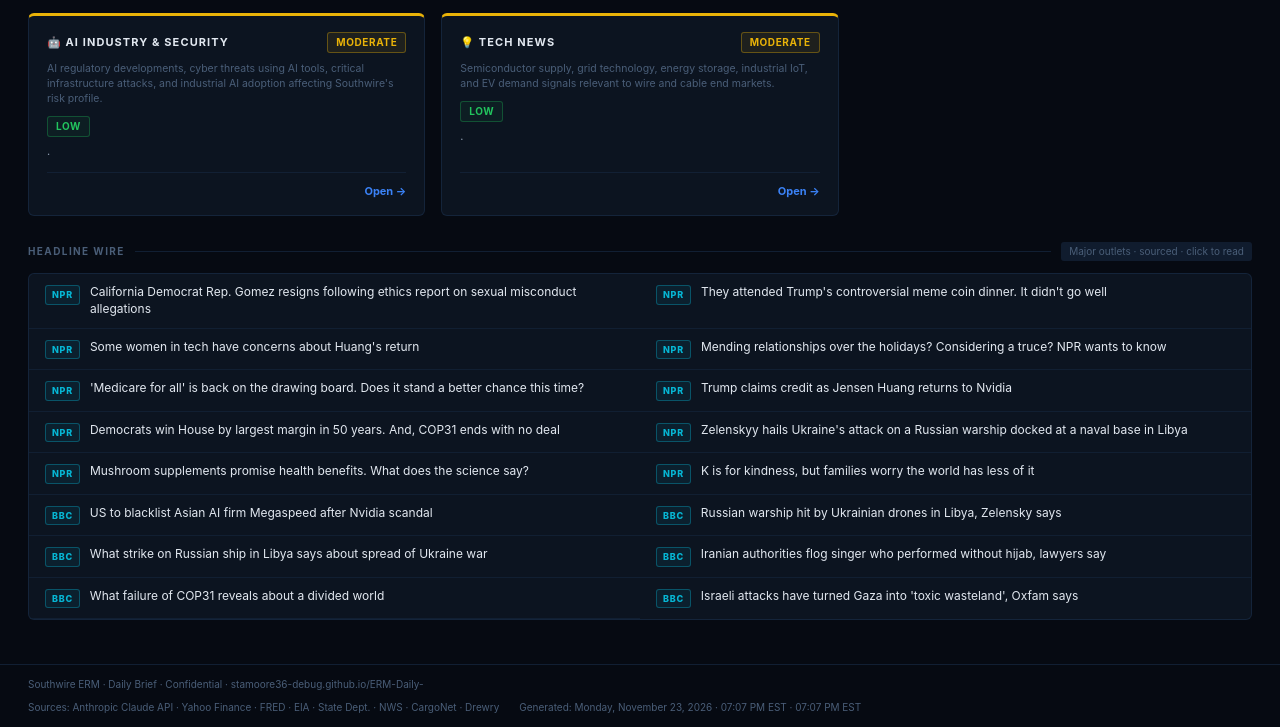
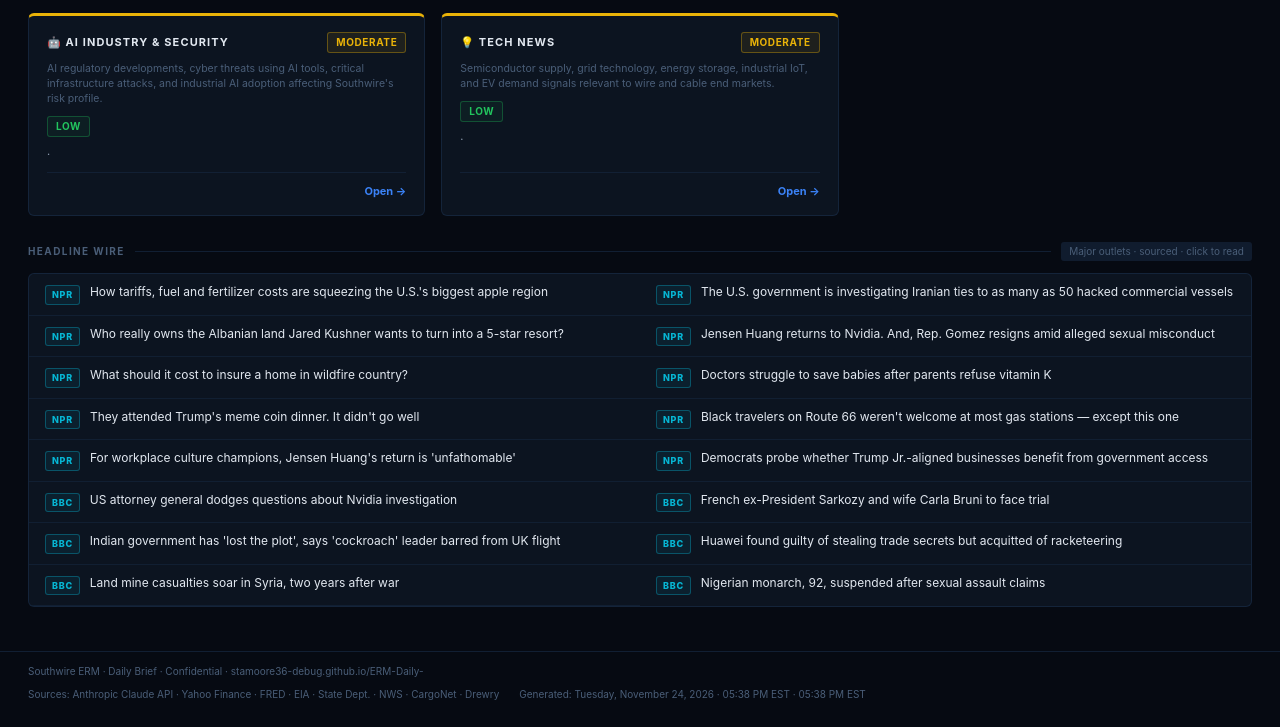
Before and after one commit to stamoore36-debug/ERM-Daily-, a plain HTML site: page index.html in a window 1280 px wide. Shown: the part 1301-2028 px from the top of the page. Drawn offline with Linux system fonts and the light colour scheme.

Commit message:
ERM Daily Brief: 2026-11-24 22:39 UTC

```diff
--- a/index.html
+++ b/index.html
@@ -203,9 +203,9 @@ button{font-family:inherit;cursor:pointer;}
 
 <script>window.__D = {
   "meta": {
-    "date": "Monday, November 23, 2026 · 07:07 PM EST",
-    "dateShort": "Nov 23, 2026",
-    "runTime": "07:07 PM EST",
+    "date": "Tuesday, November 24, 2026 · 05:38 PM EST",
+    "dateShort": "Nov 24, 2026",
+    "runTime": "05:38 PM EST",
     "posture": "ELEVATED",
     "postureSev": "high",
     "counts": {
@@ -219,7 +219,7 @@ button{font-family:inherit;cursor:pointer;}
     {
       "category": "US Equities",
       "name": "S&P 500",
-      "value": "7,237.17",
+      "value": "7,201.09",
       "unit": "Index · daily close",
       "note": "Broad equity risk-on/risk-off signal. High VIX or S&P drawdown signals demand risk for Southwire construction end markets.",
       "change": "▼ 0.00% day-over-day",
@@ -229,8 +229,8 @@ button{font-family:inherit;cursor:pointer;}
     {
       "category": "Energy",
       "name": "Brent Crude",
-      "value": "$86.81 /bbl",
-      "unit": "WTI $80.44 /bbl",
+      "value": "$88.50 /bbl",
+      "unit": "WTI $81.69 /bbl",
       "note": "Energy costs affect Southwire manufacturing and logistics. Sustained Brent >$90 pressures freight and resin input costs.",
       "change": "▼ 0.00% day-over-day",
       "changeSev": "good",
@@ -239,8 +239,8 @@ button{font-family:inherit;cursor:pointer;}
     {
       "category": "Critical Input",
       "name": "Copper (LME)",
-      "value": "$5.59 /lb",
-      "unit": "($12,322 /MT) · LME spot",
+      "value": "$5.48 /lb",
+      "unit": "($12,090 /MT) · LME spot",
       "note": "Primary raw material. Copper content of wire drives COGS. Sustained elevation compresses margin unless hedged or repriced.",
       "change": "▼ 0.00% day-over-day",
       "changeSev": "good",
@@ -249,7 +249,7 @@ button{font-family:inherit;cursor:pointer;}
     {
       "category": "Critical Input",
       "name": "Aluminum (LME)",
-      "value": "$2,813.00 /lb",
+      "value": "$2,752.50 /lb",
       "unit": "LME spot · Midwest premium add",
       "note": "Key input for aluminum wire and cable. Price signals secondary cost pressure and hedge calendar triggers.",
       "change": "▼ 0.00% day-over-day",
@@ -269,7 +269,7 @@ button{font-family:inherit;cursor:pointer;}
     {
       "category": "Volatility",
       "name": "VIX",
-      "value": "26.62",
+      "value": "26.36",
       "unit": "CBOE Volatility Index",
       "note": "Equity market fear gauge. VIX >25 indicates risk-off environment; monitor customer demand signals and receivables.",
       "change": "▼ 0.00% day-over-day",
@@ -279,7 +279,7 @@ button{font-family:inherit;cursor:pointer;}
     {
       "category": "Macro",
       "name": "Natural Gas",
-      "value": "$3.534 /MMBtu",
+      "value": "$3.670 /MMBtu",
       "unit": "Henry Hub futures",
       "note": "Energy input for manufacturing and logistics. Sustained elevation pressures margin. Drives residential heating demand indirectly.",
       "change": "▼ 0.00% day-over-day",
@@ -289,7 +289,7 @@ button{font-family:inherit;cursor:pointer;}
     {
       "category": "Safe Haven",
       "name": "Gold",
-      "value": "$3,628 /oz",
+      "value": "$3,555 /oz",
       "unit": "COMEX spot",
       "note": "Risk sentiment indicator. Gold >$3,000 with VIX elevation signals macro uncertainty that may dampen CapEx spending by customers.",
       "change": "▼ 0.00% day-over-day",
@@ -300,7 +300,7 @@ button{font-family:inherit;cursor:pointer;}
   "charts": [
     {
       "name": "S&P 500 · 30d",
-      "value": "7,237.17",
+      "value": "7,201.09",
       "chg": "0.0%",
       "bad": false,
       "range": "30d range: 6,910.39 – 7,743.98",
@@ -325,17 +325,17 @@ button{font-family:inherit;cursor:pointer;}
         7323.6299,
         7175.8301,
         6910.3901,
-        7237.1699
+        7237.1699,
+        7201.0898
       ]
     },
     {
       "name": "Brent Crude · 30d",
-      "value": "86.81",
+      "value": "88.50",
       "chg": "0.0%",
       "bad": true,
-      "range": "30d range: 86.81 – 117.64",
+      "range": "30d range: 88.50 – 117.64",
       "pts": [
-        116.72,
         115.81,
         113.88,
         115.32,
@@ -356,17 +356,17 @@ button{font-family:inherit;cursor:pointer;}
         91.95,
         91.98,
         92.57,
-        86.81
+        89.37,
+        88.5
       ]
     },
     {
       "name": "Gold · 30d",
-      "value": "3,628.20",
+      "value": "3,555.10",
       "chg": "0.0%",
       "bad": false,
       "range": "30d range: 3,515.40 – 4,114.50",
       "pts": [
-        4007.8999,
         4038.3999,
         4074.6001,
         4051.6001,
@@ -387,17 +387,17 @@ button{font-family:inherit;cursor:pointer;}
         3741.8999,
         3685.5,
         3515.3999,
-        3628.3
+        3651.3999,
+        3555.1001
       ]
     },
     {
       "name": "VIX · 30d",
-      "value": "26.62",
+      "value": "26.36",
       "chg": "0.0%",
       "bad": true,
       "range": "30d range: 16.61 – 35.89",
       "pts": [
-        19.45,
         18.39,
         17.52,
         16.91,
@@ -418,17 +418,17 @@ button{font-family:inherit;cursor:pointer;}
         24.56,
         28.44,
         35.89,
-        26.62
+        26.62,
+        26.36
       ]
     },
     {
       "name": "Copper (LME) · 30d",
-      "value": "5.59",
+      "value": "5.48",
       "chg": "0.0%",
       "bad": true,
       "range": "30d range: 5.48 – 6.64",
       "pts": [
-        6.476,
         6.508,
         6.622,
         6.6415,
@@ -449,122 +449,123 @@ button{font-family:inherit;cursor:pointer;}
         5.6595,
         5.625,
         5.477,
-        5.5895
+        5.627,
+        5.4845
       ]
     }
   ],
   "wire": [
     {
       "outlet": "NPR",
-      "title": "California Democrat Rep. Gomez resigns following ethics report on sexual misconduct allegations",
-      "url": "https://www.npr.org/2026/11/23/g-s1-155142/california-democrat-rep-gomez-resigns-following-ethics-report-on-sexual-misconduct-allegations",
-      "summary": "California Congressman Rep. Jimmy Gomez says he will resign after a House Ethics report concluded Gomez's actions violated House rules by \"making unwelcome sexual advances.\"",
-      "pub_date": "Mon, 23 Nov 2026 17:29:53 -0500"
+      "title": "How tariffs, fuel and fertilizer costs are squeezing the U.S.'s biggest apple region",
+      "url": "https://www.npr.org/sections/the-picture-show/2026/11/24/g-s1-154620/how-high-costs-are-squeezing-apple-producers",
+      "summary": "Washington's $9 billion industry grows more than 70% of the nation's fresh apples. Farmers are being pressed by high costs, tariffs and a strong dollar that diminishes foreign purchasing power.",
+      "pub_date": "Tue, 24 Nov 2026 16:09:29 -0500"
     },
     {
       "outlet": "NPR",
-      "title": "They attended Trump's controversial meme coin dinner. It didn't go well",
-      "url": "https://www.npr.org/2026/11/23/nx-s1-6045883/they-attended-trumps-controversial-meme-coin-dinner-it-didnt-go-well",
-      "summary": "Trump held another meme coin dinner for top holders of his cryptocurrency — an event that has raised intense controversy. Here's an inside account from two guests who attended.",
-      "pub_date": "Mon, 23 Nov 2026 17:17:59 -0500"
+      "title": "The U.S. government is investigating Iranian ties to as many as 50 hacked commercial vessels",
+      "url": "https://www.npr.org/2026/11/24/nx-s1-6052994/hack-commercial-vessels-iran",
+      "summary": "The attacks, if officials who spoke to NPR are correct, may be the latest example of Iranian cyberattacks against global critical infrastructure during the war with the U.S.",
+      "pub_date": "Tue, 24 Nov 2026 16:04:50 -0500"
     },
     {
       "outlet": "NPR",
-      "title": "Some women in tech have concerns about Huang's return",
-      "url": "https://www.npr.org/2026/11/23/nx-s1-6045799/how-some-women-in-tech-are-responding-to-jensen-huangs-return-to-nvidia",
-      "summary": "Women who have advocated for DEI in tech say Jensen Huang's return to NVIDIA as CEO sends a message that in Silicon Valley, all that matters is money. s",
-      "pub_date": "Mon, 23 Nov 2026 17:03:57 -0500"
+      "title": "Who really owns the Albanian land Jared Kushner wants to turn into a 5-star resort?",
+      "url": "https://www.npr.org/2026/11/24/g-s1-154623/albania-jared-kushner-land-deal-protests",
+      "summary": "Albania's Prime Minister Edi Rama has vowed that Kushner's resort project will go ahead as planned. But an ongoing investigation by Albania's state prosecutor into forged land titles could halt the project.",
+      "pub_date": "Tue, 24 Nov 2026 09:24:04 -0500"
     },
     {
       "outlet": "NPR",
-      "title": "Mending relationships over the holidays? Considering a truce? NPR wants to know",
-      "url": "https://www.npr.org/2026/11/23/g-s1-155085/holidays-relationships-politics-dispute",
-      "summary": "Has a political or social issue broken down a relationship that was important to you? Can it be repaired? Tell us what's going on. You might be asked to participate in a possible upcoming segment on All Things Considered.",
-      "pub_date": "Mon, 23 Nov 2026 15:53:12 -0500"
+      "title": "Jensen Huang returns to Nvidia. And, Rep. Gomez resigns amid alleged sexual misconduct",
+      "url": "https://www.npr.org/2026/11/24/g-s1-155227/up-first-newsletter-nvidia-jensen-huang-trump-ukraine-russia-jimmy-gomez",
+      "summary": "President Trump took credit for negotiating Jensen Huang's return as CEO of Nvidia. And, Rep. Jimmy Gomez, D-Calif., says his resignation will be effective Dec. 1.",
+      "pub_date": "Tue, 24 Nov 2026 07:12:25 -0500"
     },
     {
       "outlet": "NPR",
-      "title": "'Medicare for all' is back on the drawing board. Does it stand a better chance this time?",
-      "url": "https://www.npr.org/2026/11/23/nx-s1-6047706/health-medicare-for-all-chances",
-      "summary": "Several newly elected Democratic U.S. senators campaigned on Medicare for All. Could this be the time it actually gets traction?",
-      "pub_date": "Mon, 23 Nov 2026 11:00:49 -0500"
+      "title": "What should it cost to insure a home in wildfire country?",
+      "url": "https://www.npr.org/sections/planet-money/2026/11/24/g-s1-154477/what-should-it-cost-to-insure-a-home-in-wildfire-country",
+      "summary": "Some California homeowners have spent thousands making their homes safer from wildfires. Yet all that work has barely made a dent in their insurance bills. Should they be getting a bigger break?",
+      "pub_date": "Tue, 24 Nov 2026 06:30:00 -0500"
     },
     {
       "outlet": "NPR",
-      "title": "Trump claims credit as Jensen Huang returns to Nvidia",
-      "url": "https://www.npr.org/2026/11/23/nx-s1-6050910/nvidias-jensen-huang-trump",
-      "summary": "President Trump endorsed the announcement, calling it essential for the success of the company and the economy. He added that the government does not see Jensen's return as a national security risk.",
-      "pub_date": "Mon, 23 Nov 2026 09:53:41 -0500"
+      "title": "Doctors struggle to save babies after parents refuse vitamin K",
+      "url": "https://www.npr.org/2026/11/24/nx-s1-6001723/vitamin-k-deficiency-refusal-vaccine-misinformation-newborn-bleeding",
+      "summary": "Doctors are fighting an uphill battle against disinformation about routine vitamin K shots given to newborns in the hospital. It helps prevent a rare but devastating bleeding disorder.",
+      "pub_date": "Tue, 24 Nov 2026 05:00:00 -0500"
     },
     {
       "outlet": "NPR",
-      "title": "Democrats win House by largest margin in 50 years. And, COP31 ends with no deal",
-      "url": "https://www.npr.org/2026/11/23/g-s1-155021/up-first-newsletter-midterms-house-ai-stocks-poland-nato-cop31",
-      "summary": "Democrats have currently flipped 47 House seats and could flip 49 total. And, climate change talks at COP31 ran two days longer than expected, becoming the longest conference in the summit's history.",
-      "pub_date": "Mon, 23 Nov 2026 07:42:03 -0500"
+      "title": "They attended Trump's meme coin dinner.  It didn't go well",
+      "url": "https://www.npr.org/2026/11/24/nx-s1-6051604/trump-crypto-corruption-meme-coin-dinner",
+      "summary": "Trump's meme coin dinners have sparked intense controversy. These two guests attended his latest on Sunday — and agreed to provide NPR inside access.",
+      "pub_date": "Tue, 24 Nov 2026 05:00:00 -0500"
     },
     {
       "outlet": "NPR",
-      "title": "Zelenskyy hails Ukraine's attack on a Russian warship docked at a naval base in Libya",
-      "url": "https://www.npr.org/2026/11/23/g-s1-155017/ukraine-attack-russian-warship-libya",
-      "summary": "Ukraine carried out an attack on a Russian warship moored at a port in Libya, President Volodymyr Zelenskyy said, claiming that sea drones sank the navy vessel in a surprise assault.",
-      "pub_date": "Mon, 23 Nov 2026 05:16:33 -0500"
+      "title": "Black travelers on Route 66 weren't welcome at most gas stations — except this one",
+      "url": "https://www.npr.org/2026/11/24/nx-s1-5928337/threatt-filling-station-oklahoma-route-66",
+      "summary": "Threatt Filling Station in Luther, Okla., was the first Black-owned gas station on Route 66. At a time when Black families needed the Green Book to find places to stay, eat, use the bathroom, it provided fuel and respite.",
+      "pub_date": "Tue, 24 Nov 2026 05:00:00 -0500"
     },
     {
       "outlet": "NPR",
-      "title": "Mushroom supplements promise health benefits. What does the science say?",
-      "url": "https://www.npr.org/2026/11/23/nx-s1-6047791/mushroom-supplements-health-research",
-      "summary": "Wellness influencers say mushroom supplements can help with your gut health, focus and immune system. Here is where research suggests there are some links.",
-      "pub_date": "Mon, 23 Nov 2026 05:00:00 -0500"
+      "title": "For workplace culture champions, Jensen Huang's return is 'unfathomable'",
+      "url": "https://www.npr.org/2026/11/24/nx-s1-6051583/nvidia-huang-dei-trump-women",
+      "summary": "Some who have worked to promote diversity and inclusion in Silicon Valley say Jensen Huang's reinstatement as Nvidia's CEO sends a message that all that matters is money.",
+      "pub_date": "Tue, 24 Nov 2026 05:00:00 -0500"
     },
     {
       "outlet": "NPR",
-      "title": "K is for kindness, but families worry the world has less of it",
-      "url": "https://www.npr.org/2026/11/23/nx-s1-6035702/kindness-kids-sesame-street-parents-survey",
-      "summary": "A decade after first asking families about kindness, Sesame Workshop asked parents similar questions. They responded that their kids are getting kinder even as the wider world becomes less so.",
-      "pub_date": "Mon, 23 Nov 2026 05:00:00 -0500"
+      "title": "Democrats probe whether Trump Jr.-aligned businesses benefit from government access",
+      "url": "https://www.npr.org/2026/11/24/nx-s1-6051028/jamie-raskin-donald-trump-jr-1789-capital-democrats-investigation",
+      "summary": "Investigators say companies with ties to Donald Trump Jr's investment firm, 1789 Capital, have profited since his father's reelection.",
+      "pub_date": "Tue, 24 Nov 2026 05:00:00 -0500"
     },
     {
       "outlet": "BBC",
-      "title": "US to blacklist Asian AI firm Megaspeed after Nvidia scandal",
-      "url": "https://www.bbc.co.uk/news/articles/cv98xpg5dg5zo?at_medium=RSS&at_campaign=rss",
-      "summary": "Megaspeed has been accused of funneling AI chips to China after a former executive's affair with Jensen Huang became public.",
-      "pub_date": "Mon, 23 Nov 2026 23:16:08 GMT"
+      "title": "US attorney general dodges questions about Nvidia investigation",
+      "url": "https://www.bbc.co.uk/news/articles/crpdw1qx7jgxo?at_medium=RSS&at_campaign=rss",
+      "summary": "Nvidia's share price have fallen 7% as lawmakers demand answers about President Donald Trump's involvement in Huang's reinstatement.",
+      "pub_date": "Tue, 24 Nov 2026 21:19:42 GMT"
     },
     {
       "outlet": "BBC",
-      "title": "Russian warship hit by Ukrainian drones in Libya, Zelensky says",
-      "url": "https://www.bbc.co.uk/news/articles/cr894gjz0j0yo?at_medium=RSS&at_campaign=rss",
-      "summary": "The Kremlin warns of an \"escalation of tensions in the region\", but declines to comment directly on the attacks in Libya.",
-      "pub_date": "Mon, 23 Nov 2026 15:41:23 GMT"
+      "title": "French ex-President Sarkozy and wife Carla Bruni to face trial",
+      "url": "https://www.bbc.co.uk/news/articles/c65y17pwv1z7o?at_medium=RSS&at_campaign=rss",
+      "summary": "It is the latest case involving Nicolas Sarkozy who became the first French ex-president to go to jail last year.",
+      "pub_date": "Tue, 24 Nov 2026 16:49:07 GMT"
     },
     {
       "outlet": "BBC",
-      "title": "What strike on Russian ship in Libya says about spread of Ukraine war",
-      "url": "https://www.bbc.co.uk/news/articles/cm894p88jzxpo?at_medium=RSS&at_campaign=rss",
-      "summary": "Ukraine's sinking of a Russian battleship at a port in Libya raises the stakes of the war a notch, writes Frank Gardner.",
-      "pub_date": "Mon, 23 Nov 2026 20:48:35 GMT"
+      "title": "Indian government has 'lost the plot', says 'cockroach' leader barred from UK flight",
+      "url": "https://www.bbc.co.uk/news/articles/cm5y1ezx2gqyo?at_medium=RSS&at_campaign=rss",
+      "summary": "Saurav Das says immigration authorities at Delhi airport told him his passport had been flagged.",
+      "pub_date": "Tue, 24 Nov 2026 18:07:46 GMT"
     },
     {
       "outlet": "BBC",
-      "title": "Iranian authorities flog singer who performed without hijab, lawyers say",
-      "url": "https://www.bbc.co.uk/news/articles/cq1j6585l5g6o?at_medium=RSS&at_campaign=rss",
-      "summary": "Parastoo Ahmadi, three musicians and a producer were reportedly given 74 lashes in Qom.",
-      "pub_date": "Mon, 23 Nov 2026 18:04:20 GMT"
+      "title": "Huawei found guilty of stealing trade secrets but acquitted of racketeering",
+      "url": "https://www.bbc.co.uk/news/articles/cmy49ngydqzpo?at_medium=RSS&at_campaign=rss",
+      "summary": "The verdict follows a months-long trial in New York.",
+      "pub_date": "Tue, 24 Nov 2026 22:24:23 GMT"
     },
     {
       "outlet": "BBC",
-      "title": "What failure of COP31 reveals about a divided world",
-      "url": "https://www.bbc.co.uk/news/articles/cky970n83rvjo?at_medium=RSS&at_campaign=rss",
-      "summary": "Interests of oil-producing countries, a US boycott and a dispute over finance may have torpedoed climate talks.",
-      "pub_date": "Mon, 23 Nov 2026 17:24:25 GMT"
+      "title": "Land mine casualties soar in Syria, two years after war",
+      "url": "https://www.bbc.co.uk/news/articles/c893rl37ywdgo?at_medium=RSS&at_campaign=rss",
+      "summary": "Nearly 1,000 children are among those killed or injured by explosives left over from the conflict, figures show.",
+      "pub_date": "Tue, 24 Nov 2026 15:17:28 GMT"
     },
     {
       "outlet": "BBC",
-      "title": "Israeli attacks have turned Gaza into 'toxic wasteland', Oxfam says",
-      "url": "https://www.bbc.co.uk/news/articles/c8r4gzzxvxl3o?at_medium=RSS&at_campaign=rss",
-      "summary": "The report says there are signs of possible contamination across almost all of Gaza as a result of Israel's actions.",
-      "pub_date": "Mon, 23 Nov 2026 17:07:25 GMT"
+      "title": "Nigerian monarch, 92, suspended after sexual assault claims",
+      "url": "https://www.bbc.co.uk/news/articles/cmglrz462nn6o?at_medium=RSS&at_campaign=rss",
+      "summary": "The Emir of Daura is one of Nigeria's best-known monarchs, with politicians often trying to gain his support.",
+      "pub_date": "Tue, 24 Nov 2026 19:10:31 GMT"
     }
   ],
   "segments": [
@@ -580,7 +581,7 @@ button{font-family:inherit;cursor:pointer;}
           {
             "cat": "Wire Input",
             "name": "Copper (LME)",
-            "val": "$5.59 /lb",
+            "val": "$5.48 /lb",
             "unit": "LME spot",
             "note": "Primary cost driver",
             "chg": "0.00% day",
@@ -590,7 +591,7 @@ button{font-family:inherit;cursor:pointer;}
           {
             "cat": "Wire Input",
             "name": "Aluminum (LME)",
-            "val": "$2,813.00 /lb",
+            "val": "$2,752.50 /lb",
             "unit": "LME spot",
             "note": "Al wire and insulation",
             "chg": "0.00% day",
@@ -600,7 +601,7 @@ button{font-family:inherit;cursor:pointer;}
           {
             "cat": "Energy",
             "name": "WTI Crude",
-            "val": "$80.44 /bbl",
+            "val": "$81.69 /bbl",
             "unit": "NYMEX front month",
             "note": "Logistics and resin proxy",
             "chg": "0.00% day",
@@ -610,7 +611,7 @@ button{font-family:inherit;cursor:pointer;}
           {
             "cat": "Energy",
             "name": "Natural Gas",
-            "val": "$3.534 /MMBtu",
+            "val": "$3.670 /MMBtu",
             "unit": "Henry Hub",
             "note": "Manufacturing energy cost",
             "chg": "0.00% day",
@@ -829,7 +830,7 @@ button{font-family:inherit;cursor:pointer;}
           }
         ],
         "highRisk": [],
-        "updatedAt": "Nov 23, 2026",
+        "updatedAt": "Nov 24, 2026",
         "source": "U.S. State Dept.",
         "sourceUrl": "https://travel.state.gov"
       }
```
Also changed, not shown: data/data.json (+97 -96 lines).
